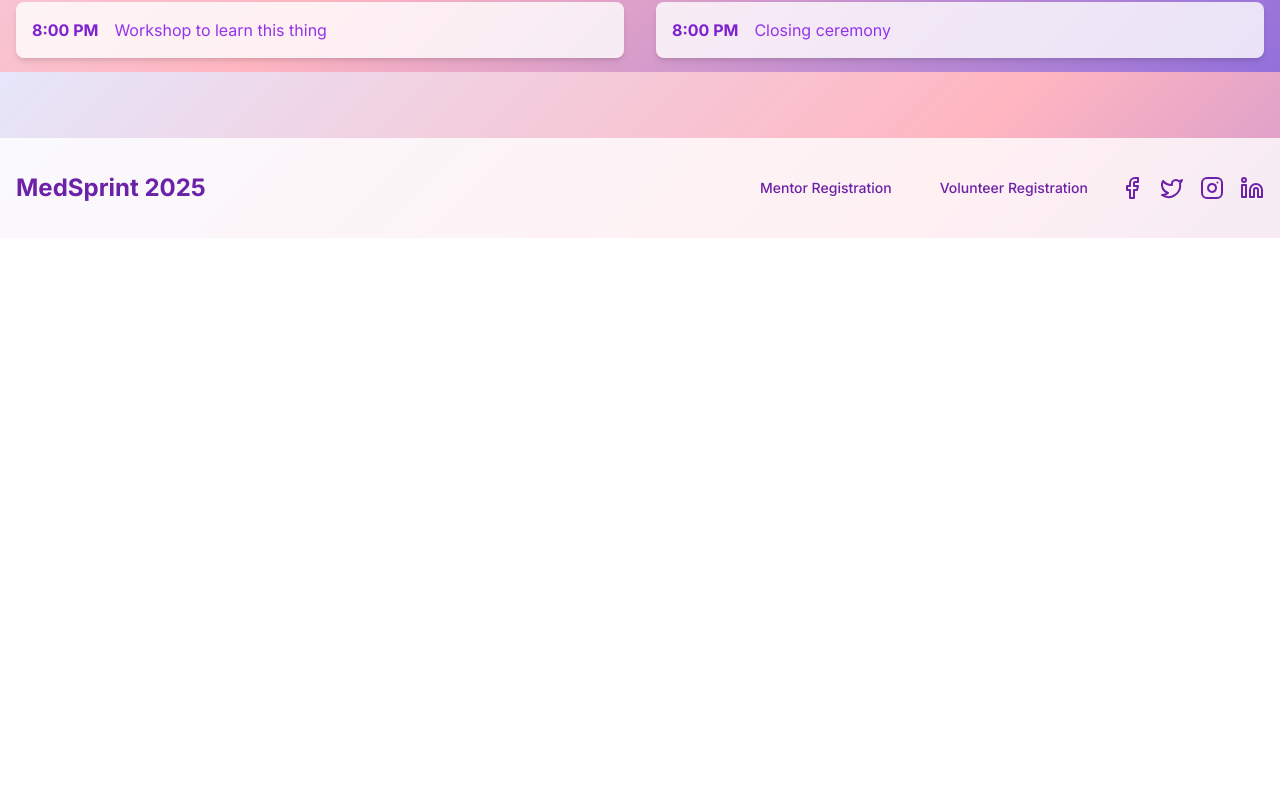
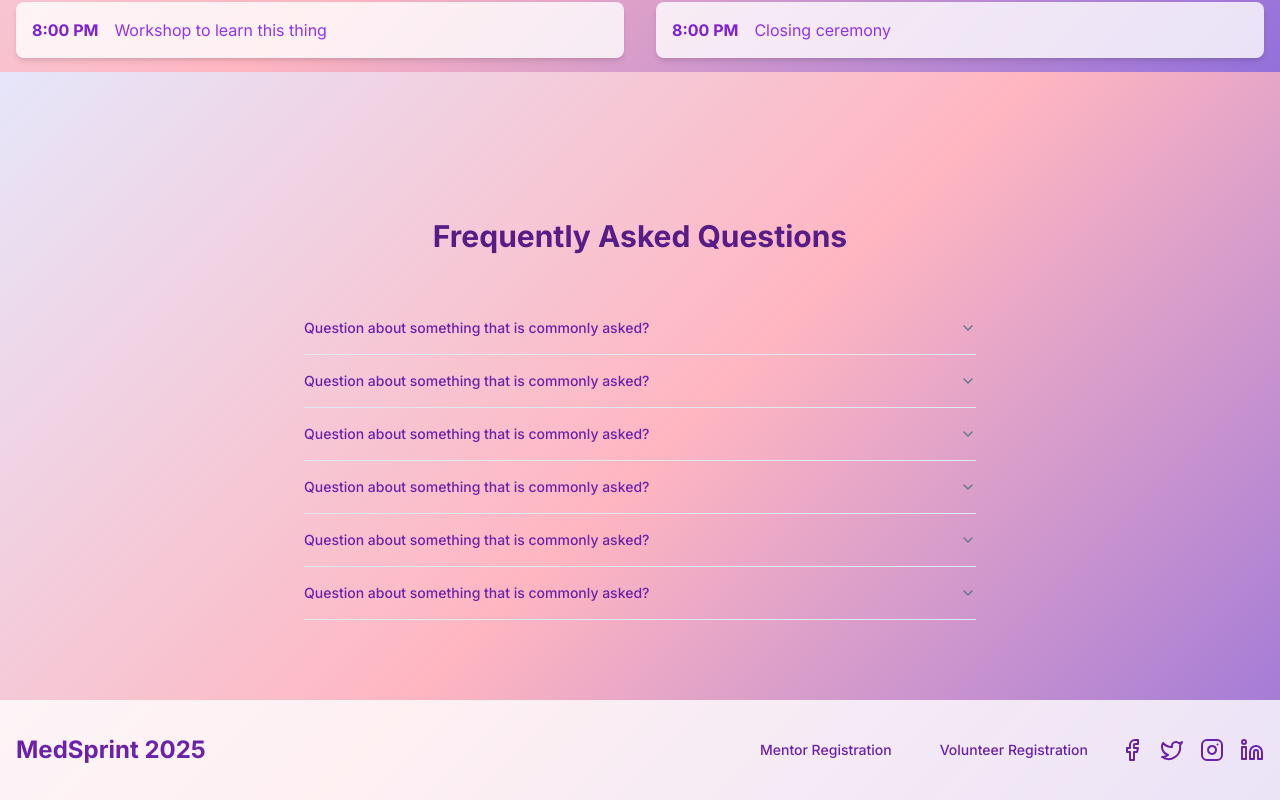
Before and after one commit to PakmanGames/medsprint2025, a Next.js app: page / in a window 1280 px wide. Shown: the part 4728-5528 px from the top of the page. Before the commit the page ends 4966 px from the top, so only its background shows below. Built offline with nearby package versions, Linux system fonts and the light colour scheme.

Commit message:
Create FAQ section

```diff
--- a/app/page.js
+++ b/app/page.js
@@ -6,6 +6,7 @@ import Sponsors from "@/components/Sponsors";
 import HowItWorks from "@/components/HowItWorks";
 import Judges from "@/components/Judges";
 import Schedule from "@/components/Schedule";
+import FAQ from "@/components/FAQ";
 
 export default function Home() {
   return (
@@ -18,6 +19,7 @@ export default function Home() {
         <HowItWorks />
         <Judges />
         <Schedule />
+        <FAQ />
       </main>
       <Footer />
     </div>
--- /dev/null
+++ b/components/FAQ.js
@@ -0,0 +1,52 @@
+'use client';
+
+import { Accordion, AccordionContent, AccordionItem, AccordionTrigger } from '@/components/ui/accordion';
+
+const faqItems = [
+  {
+    question: 'Question about something that is commonly asked?',
+    answer: 'Heres a long answer that answers the long question that is often commonly asked a lot so this is a length explaination about it'
+  },
+  {
+    question: 'Question about something that is commonly asked?',
+    answer: 'Heres a long answer that answers the long question that is often commonly asked a lot so this is a length explaination about it'
+  },
+  {
+    question: 'Question about something that is commonly asked?',
+    answer: 'Heres a long answer that answers the long question that is often commonly asked a lot so this is a length explaination about it'
+  },
+  {
+    question: 'Question about something that is commonly asked?',
+    answer: 'Heres a long answer that answers the long question that is often commonly asked a lot so this is a length explaination about it'
+  },
+  {
+    question: 'Question about something that is commonly asked?',
+    answer: 'Heres a long answer that answers the long question that is often commonly asked a lot so this is a length explaination about it'
+  },
+  {
+    question: 'Question about something that is commonly asked?',
+    answer: 'Heres a long answer that answers the long question that is often commonly asked a lot so this is a length explaination about it'
+  },
+];
+
+export default function FAQ() {
+  return (
+    <section id="faq" className="py-20">
+      <div className="container mx-auto px-4">
+        <h2 className="text-3xl font-bold text-center text-purple-900 mb-12">Frequently Asked Questions</h2>
+        <Accordion type="single" collapsible className="max-w-2xl mx-auto">
+          {faqItems.map((item, index) => (
+            <AccordionItem key={index} value={`item-${index}`}>
+              <AccordionTrigger className="text-purple-800 hover:text-purple-600">
+                {item.question}
+              </AccordionTrigger>
+              <AccordionContent className="text-purple-700">
+                {item.answer}
+              </AccordionContent>
+            </AccordionItem>
+          ))}
+        </Accordion>
+      </div>
+    </section>
+  )
+}
--- /dev/null
+++ b/components/ui/accordion.jsx
@@ -0,0 +1,43 @@
+"use client"
+
+import * as React from "react"
+import * as AccordionPrimitive from "@radix-ui/react-accordion"
+import { ChevronDown } from "lucide-react"
+
+import { cn } from "@/lib/utils"
+
+const Accordion = AccordionPrimitive.Root
+
+const AccordionItem = React.forwardRef(({ className, ...props }, ref) => (
+  <AccordionPrimitive.Item ref={ref} className={cn("border-b", className)} {...props} />
+))
+AccordionItem.displayName = "AccordionItem"
+
+const AccordionTrigger = React.forwardRef(({ className, children, ...props }, ref) => (
+  <AccordionPrimitive.Header className="flex">
+    <AccordionPrimitive.Trigger
+      ref={ref}
+      className={cn(
+        "flex flex-1 items-center justify-between py-4 text-sm font-medium transition-all hover:underline text-left [&[data-state=open]>svg]:rotate-180",
+        className
+      )}
+      {...props}>
+      {children}
+      <ChevronDown
+        className="h-4 w-4 shrink-0 text-muted-foreground transition-transform duration-200" />
+    </AccordionPrimitive.Trigger>
+  </AccordionPrimitive.Header>
+))
+AccordionTrigger.displayName = AccordionPrimitive.Trigger.displayName
+
+const AccordionContent = React.forwardRef(({ className, children, ...props }, ref) => (
+  <AccordionPrimitive.Content
+    ref={ref}
+    className="overflow-hidden text-sm data-[state=closed]:animate-accordion-up data-[state=open]:animate-accordion-down"
+    {...props}>
+    <div className={cn("pb-4 pt-0", className)}>{children}</div>
+  </AccordionPrimitive.Content>
+))
+AccordionContent.displayName = AccordionPrimitive.Content.displayName
+
+export { Accordion, AccordionItem, AccordionTrigger, AccordionContent }
--- a/tailwind.config.mjs
+++ b/tailwind.config.mjs
@@ -10,77 +10,103 @@ export default {
 	theme: {
     	container: {
     		center: true,
-		padding: "2rem",
+    		padding: '2rem',
     		screens: {
-		  "2xl": "1400px",
-		},
+    			'2xl': '1400px'
+    		}
     	},
     	extend: {
     		colors: {
-		  lavender: "#E6E6FA",
-		  "light-pink": "#FFB6C1",
-		  "blueish-purple": "#9370DB",
-		  border: "hsl(var(--border))",
-		  input: "hsl(var(--input))",
-		  ring: "hsl(var(--ring))",
-		  background: "hsl(var(--background))",
-		  foreground: "hsl(var(--foreground))",
+    			lavender: '#E6E6FA',
+    			'light-pink': '#FFB6C1',
+    			'blueish-purple': '#9370DB',
+    			border: 'hsl(var(--border))',
+    			input: 'hsl(var(--input))',
+    			ring: 'hsl(var(--ring))',
+    			background: 'hsl(var(--background))',
+    			foreground: 'hsl(var(--foreground))',
     			primary: {
-			DEFAULT: "hsl(var(--primary))",
-			foreground: "hsl(var(--primary-foreground))",
+    				DEFAULT: 'hsl(var(--primary))',
+    				foreground: 'hsl(var(--primary-foreground))'
     			},
     			secondary: {
-			DEFAULT: "hsl(var(--secondary))",
-			foreground: "hsl(var(--secondary-foreground))",
+    				DEFAULT: 'hsl(var(--secondary))',
+    				foreground: 'hsl(var(--secondary-foreground))'
     			},
     			destructive: {
-			DEFAULT: "hsl(var(--destructive))",
-			foreground: "hsl(var(--destructive-foreground))",
+    				DEFAULT: 'hsl(var(--destructive))',
+    				foreground: 'hsl(var(--destructive-foreground))'
     			},
     			muted: {
-			DEFAULT: "hsl(var(--muted))",
-			foreground: "hsl(var(--muted-foreground))",
+    				DEFAULT: 'hsl(var(--muted))',
+    				foreground: 'hsl(var(--muted-foreground))'
     			},
     			accent: {
-			DEFAULT: "hsl(var(--accent))",
-			foreground: "hsl(var(--accent-foreground))",
+    				DEFAULT: 'hsl(var(--accent))',
+    				foreground: 'hsl(var(--accent-foreground))'
     			},
     			popover: {
-			DEFAULT: "hsl(var(--popover))",
-			foreground: "hsl(var(--popover-foreground))",
+    				DEFAULT: 'hsl(var(--popover))',
+    				foreground: 'hsl(var(--popover-foreground))'
     			},
     			card: {
-			DEFAULT: "hsl(var(--card))",
-			foreground: "hsl(var(--card-foreground))",
+    				DEFAULT: 'hsl(var(--card))',
+    				foreground: 'hsl(var(--card-foreground))'
     			},
     			chart: {
-			"1": "hsl(var(--chart-1))",
-			"2": "hsl(var(--chart-2))",
-			"3": "hsl(var(--chart-3))",
-			"4": "hsl(var(--chart-4))",
-			"5": "hsl(var(--chart-5))",
-		  },
+    				'1': 'hsl(var(--chart-1))',
+    				'2': 'hsl(var(--chart-2))',
+    				'3': 'hsl(var(--chart-3))',
+    				'4': 'hsl(var(--chart-4))',
+    				'5': 'hsl(var(--chart-5))'
+    			}
     		},
     		borderRadius: {
-		  lg: "var(--radius)",
-		  md: "calc(var(--radius) - 2px)",
-		  sm: "calc(var(--radius) - 4px)",
+    			lg: 'var(--radius)',
+    			md: 'calc(var(--radius) - 2px)',
+    			sm: 'calc(var(--radius) - 4px)'
     		},
     		keyframes: {
-		  "accordion-down": {
-			from: { height: 0 },
-			to: { height: "var(--radix-accordion-content-height)" },
+    			'accordion-down': {
+    				from: {
+    					height: 0
     				},
-		  "accordion-up": {
-			from: { height: "var(--radix-accordion-content-height)" },
-			to: { height: 0 },
+    				to: {
+    					height: 'var(--radix-accordion-content-height)'
+    				}
     			},
+    			'accordion-up': {
+    				from: {
+    					height: 'var(--radix-accordion-content-height)'
+    				},
+    				to: {
+    					height: 0
+    				}
+    			},
+    			'accordion-down': {
+    				from: {
+    					height: '0'
+    				},
+    				to: {
+    					height: 'var(--radix-accordion-content-height)'
+    				}
+    			},
+    			'accordion-up': {
+    				from: {
+    					height: 'var(--radix-accordion-content-height)'
+    				},
+    				to: {
+    					height: '0'
+    				}
+    			}
     		},
     		animation: {
-		  "accordion-down": "accordion-down 0.2s ease-out",
-		  "accordion-up": "accordion-up 0.2s ease-out",
-		},
-	  },
+    			'accordion-down': 'accordion-down 0.2s ease-out',
+    			'accordion-up': 'accordion-up 0.2s ease-out',
+    			'accordion-down': 'accordion-down 0.2s ease-out',
+    			'accordion-up': 'accordion-up 0.2s ease-out'
+    		}
+    	}
     },
 	plugins: [require("tailwindcss-animate")],
   };
```
Lines whose indentation alone changed are shown as unchanged.
